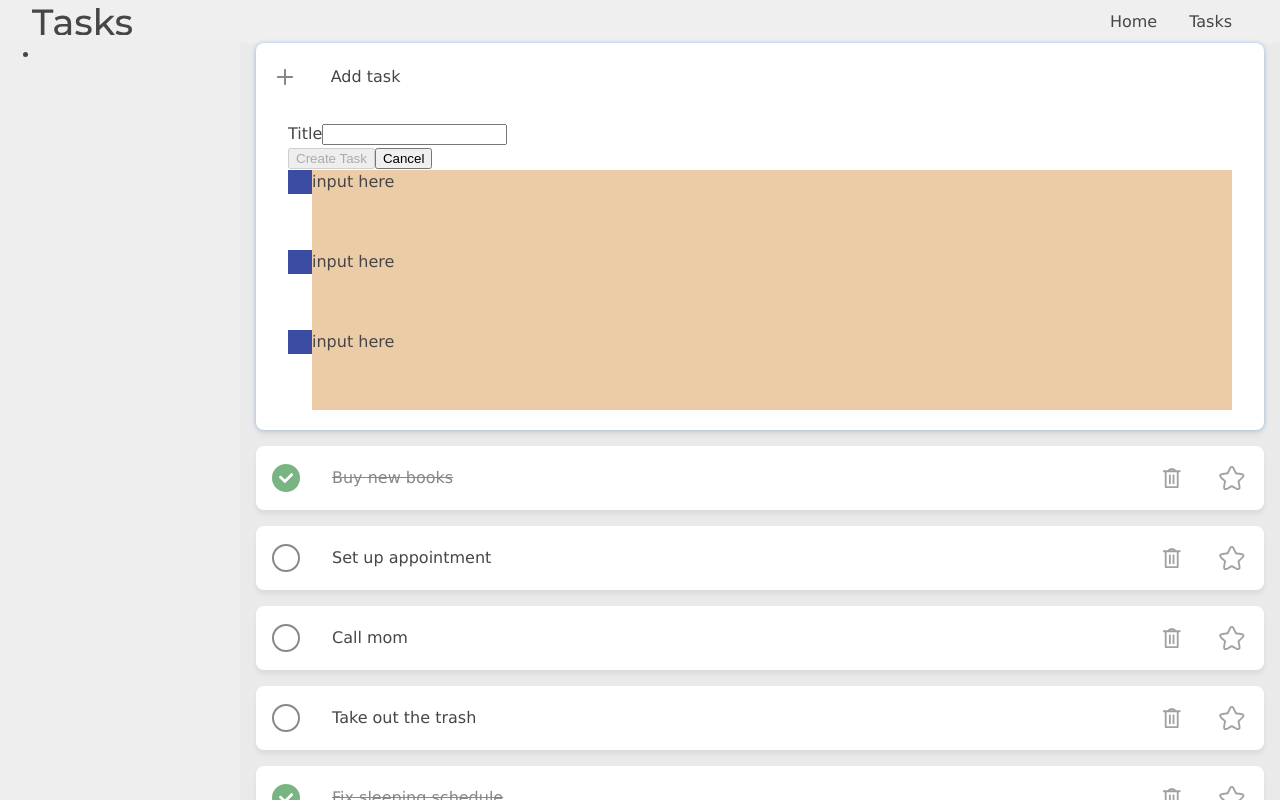
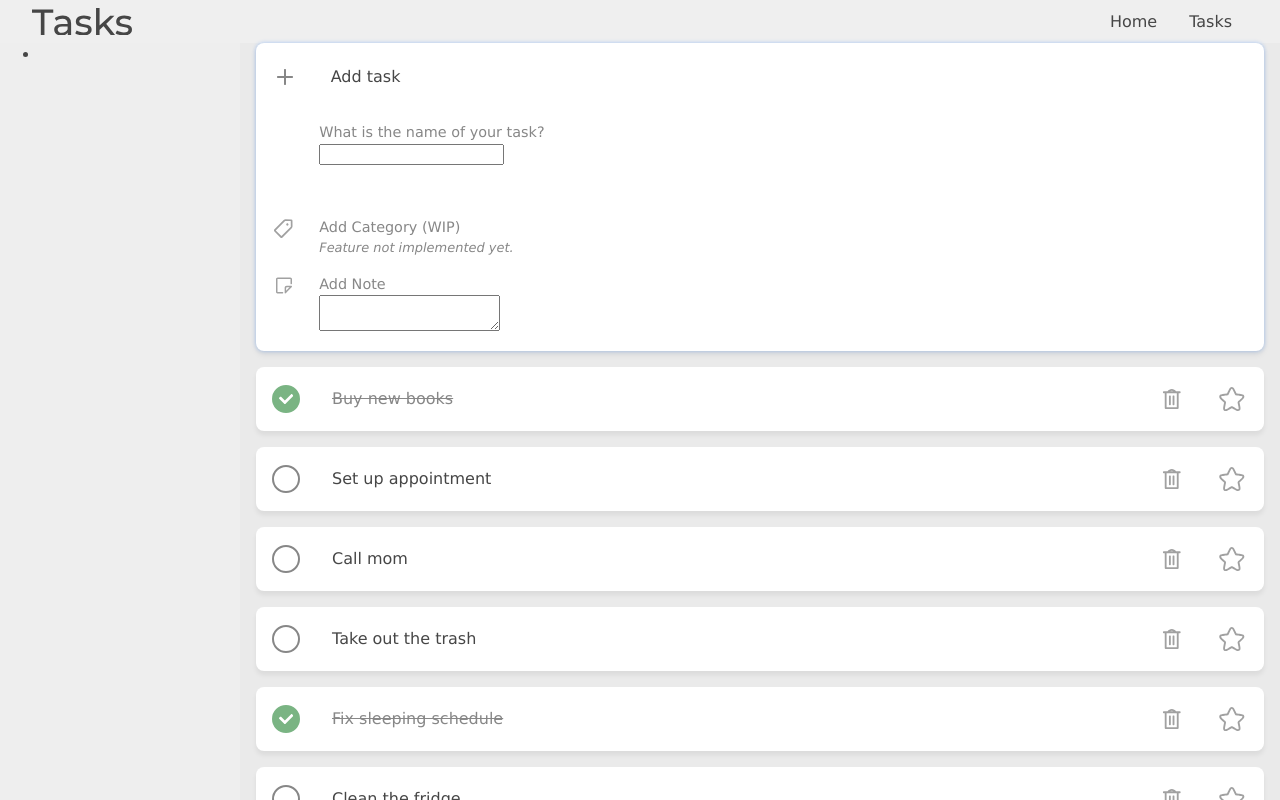
Before and after one commit to arthur-tsutiya/aplicacao-de-tarefas, a React (Create React App) app: page /tasks in a window 1280 px wide. Both pictures are taken after a click on the button "Add task". Shown: the top 800 px of the page. Built offline with nearby package versions, Linux system fonts and the light colour scheme.

Commit message:
Improve structure for inputs in the 'add task' section

```diff
--- /dev/null
+++ b/src/components/TaskFields.css
@@ -0,0 +1,48 @@
+
+.task-form {
+    display: grid;
+    grid-template-rows: repeat(3, auto);
+    grid-template-columns: auto 1fr;
+    gap: 1em;
+}
+
+.task-fieldset {
+    grid-column: span 2;
+    display: grid;
+    grid-template-columns: subgrid;
+
+}
+
+.task-form-icon {
+    grid-column: 1/2;
+    width: 1.5em;
+    aspect-ratio: 1/1;
+}
+
+.task-form-icon > svg {
+    width: 70%;
+    height: 70%;
+    fill: var(--font-color-light-3)
+}
+
+.icon-tag > svg {
+    width: 80%;
+    height: 80%;
+}
+
+.icon-title {
+    font-size: 1.3em;
+    font-style: bold;
+    color: var(--font-color-light-3);
+}
+
+.task-form-label {
+    grid-column: 2/3;
+
+    display: flex;
+    flex-direction: column;
+    align-items: start;
+
+    font-size: .9em;
+    color: var(--font-color-lighter)
+}
--- /dev/null
+++ b/src/components/TaskFields.js
@@ -0,0 +1,38 @@
+import './TaskFields.css';
+import TagIcon from './icons/TagIcon.js';
+import NoteIcon from './icons/NoteIcon.js';
+import TextInput from './TextInput.js';
+
+export default function TaskFields() {
+
+    return (
+        <form className="task-form">
+            <div className="task-fieldset" role="region">
+                <span className="task-form-icon icon-title center"></span>
+                <label className="task-form-label">
+                    <span className="task-field-label-text">What is the name of your task?</span>
+                    <input name="task-title" type="text"/>
+                    <TextInput name="task-title"/>
+                </label>
+            </div>
+            <div className="task-fieldset" role="region">
+                <span className="task-form-icon icon-tag center">
+                    <TagIcon />
+                </span>
+                <label className="task-form-label">
+                    <span className="task-field-label-text center">Add Category (WIP)</span>
+                    <p className="author-note">Feature not implemented yet.</p>
+                </label>
+            </div>
+            <div className="task-fieldset" role="region">
+                <span className="task-form-icon icon-notes center">
+                    <NoteIcon />
+                </span>
+                <label className="task-form-label">
+                    <span className="task-field-label-text center">Add Note</span>
+                    <textarea name="task-title"/>
+                </label>
+            </div>
+        </form>
+    );
+}
--- a/src/components/TaskNew.css
+++ b/src/components/TaskNew.css
@@ -50,7 +50,7 @@
     grid-template-rows: 0fr;
     opacity: 0;
     padding-block: 0;
-    padding-inline: 1em;
+    padding-inline: 0;
 
     transition: padding-block .25s, grid-template-rows .25s, opacity .5s;
 }
--- a/src/components/TaskNew.js
+++ b/src/components/TaskNew.js
@@ -1,7 +1,7 @@
 
 import { useState } from 'react';
 import './TaskNew.css';
-import TaskNewInputs from './TaskNewInputs.js';
+import TaskFields from './TaskFields.js';
 
 export default function TaskNew({onTaskAddBegin, onTaskAdd, onFinishedTaskAdd, expanded}) {
     const [title, setTitle] = useState("");
@@ -57,6 +57,13 @@ export default function TaskNew({onTaskAddBegin, onTaskAdd, onFinishedTaskAdd, e
             </div>
             <div className="task-new-hidden">
                 <div className="task-new-hidden-content">
+                    <TaskFields/>
+                </div>
+            </div>
+        </div>
+    );
+}
+/*
                     <label>
                         Title
                         <input name="task-name" type="text" value={title} onChange={e => setTitle(e.target.value)}/>
@@ -65,10 +72,4 @@ export default function TaskNew({onTaskAddBegin, onTaskAdd, onFinishedTaskAdd, e
                             <button onClick={() => {}} disabled={title.length === 0}>Create Task</button>
                             <button onClick={() => {}}>Cancel</button>
                         </div>
-                    </label>
-                    <TaskNewInputs/>
-                </div>
-            </div>
-        </div>
-    );
-}
+                    </label>*/
--- a/src/components/TaskNewInputs.css
+++ b/src/components/TaskNewInputs.css
@@ -1,12 +1,12 @@
 
 .task-new-input-wrapper {
     display: grid;
-    grid-template-rows: 1fr 1fr 1fr;
+    grid-template-rows: repeat(3, auto);
     grid-template-columns: auto 1fr;
 }
 
 /*TEMPORARY BELOW*/
-.task-new-title-icon {
+.task-new-icon {
     display: flex;
     width: 1.5em;
     aspect-ratio: 1/1;
@@ -27,3 +27,7 @@
     display: grid;
     grid-template-columns: subgrid;
 }
+
+.c2 {
+    min-height: 10em;
+}
--- a/src/components/TaskNewInputs.js
+++ b/src/components/TaskNewInputs.js
@@ -5,15 +5,15 @@ export default function TaskNewInputs() {
     return (
         <div className="task-new-input-wrapper">
             <div className="task-new-title c1">
-                <span className="task-new-title-icon i1"></span>
+                <span className="task-new-icon i1"></span>
                 <p className="input-placeholder p1">input here</p>
             </div>
             <div className="task-new-tags c2">
-                <span className="task-new-title-icon i2"></span>
+                <span className="task-new-icon i2"></span>
                 <p className="input-placeholder p2">input here</p>
             </div>
             <div className="task-new-notes c3">
-                <span className="task-new-title-icon i3"></span>
+                <span className="task-new-icon i3"></span>
                 <p className="input-placeholder p3">input here</p>
             </div>
         </div>
--- /dev/null
+++ b/src/components/TextInput.css
@@ -0,0 +1,19 @@
+.text-input {
+    appearance: none;
+    border: 0;
+    font: inherit;
+    color: var(--font-color-1);
+    font-size: inherit;
+    background-color: transparent;
+
+    transition: box-shadow .25s, background-color .25s;
+    border-radius: .25em;
+    padding: .5em .75em;
+}
+
+.text-input:focus, .text-input:focus-visible {
+    border: 0;
+    outline: 0;
+    background-color: #fff;
+    box-shadow: 0 0 .2em 0 #1975ff55;
+}
--- /dev/null
+++ b/src/components/TextInput.js
@@ -0,0 +1,10 @@
+import { useState } from 'react';
+import './TextInput.css';
+
+export default function TextInput({name}) {
+    const [text, setText] = useState("");
+
+    return (
+        <input className="text-input" name={name} type="text" value={text} onChange={e => setText(e.target.value)}/>
+    );
+}
--- a/src/components/icons/NoteIcon.js
+++ b/src/components/icons/NoteIcon.js
@@ -2,7 +2,7 @@
 export default function NoteIcon({ ...rest }) {
 
     return (
-        <svg viewBox="0 0 100 99.999931" xmlns="http://www.w3.org/2000/svg" {...rest}>
+        <svg viewBox="0 0 105 99.999931" xmlns="http://www.w3.org/2000/svg" {...rest}>
             <path d="M 10.491271,0 C 4.6971056,9.2656066e-6 9.2644534e-6,4.697184 0,10.491446 v 80.509803 c 1.6676016e-4,4.969731 4.0288143,8.998445 8.9984616,8.998612 H 41.178273 A 4.1885967,4.1885967 135 0 0 45.36687,95.811264 V 94.869766 A 4.1345135,4.1345135 45 0 0 41.232357,90.735253 H 9.2644534 V 9.2646079 H 90.735547 V 39.123964 a 3.9745561,3.9745561 45 0 0 3.974556,3.974556 h 1.065222 A 4.2246753,4.2246753 135 0 0 100,38.873845 V 10.737532 C 100.00008,4.8073216 95.192759,-8.3380472e-5 89.262647,0 Z m 56.426311,52.363128 c -7.098257,1.11e-4 -12.852511,5.754461 -12.852622,12.852837 l 0.01305,31.423309 a 3.3620559,3.3620559 44.988719 0 0 3.361983,3.36066 7.484884,7.484884 156.05645 0 0 5.3505,-2.375883 L 80.249684,79.518342 97.678271,61.444367 a 8.2871412,8.2871412 111.97928 0 0 2.321708,-5.752418 3.342718,3.342718 44.759911 0 0 -3.356696,-3.328682 h -5.907757 z m 1.320907,9.264608 H 84.632227 L 63.329413,83.718035 V 66.538701 c -2.32e-4,-2.71164 2.197482,-4.910196 4.909076,-4.910965 z" />
         </svg>
     );
--- a/src/index.css
+++ b/src/index.css
@@ -81,3 +81,18 @@ p, ul, li {
     align-items: center;
     justify-content: center;
 }
+
+fieldset {
+    display: flex;
+    flex-direction: row;
+    align-items: start;
+    justify-content: start;
+    border: 0;
+    margin: 0;
+    padding: 0;
+}
+
+.author-note {
+    font-style: italic;
+    font-size: .9em;
+}
```
